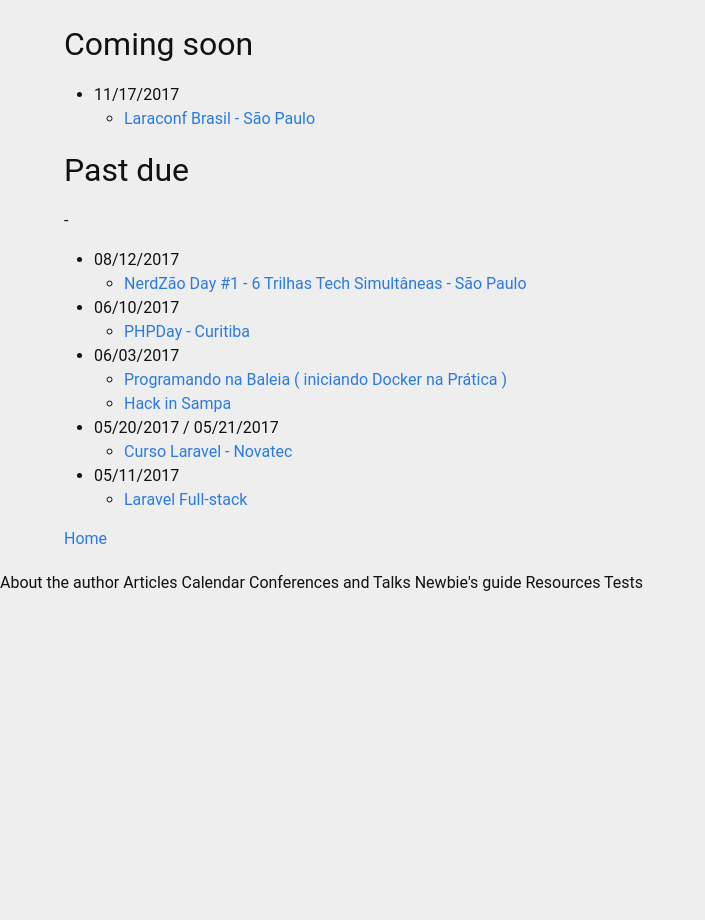
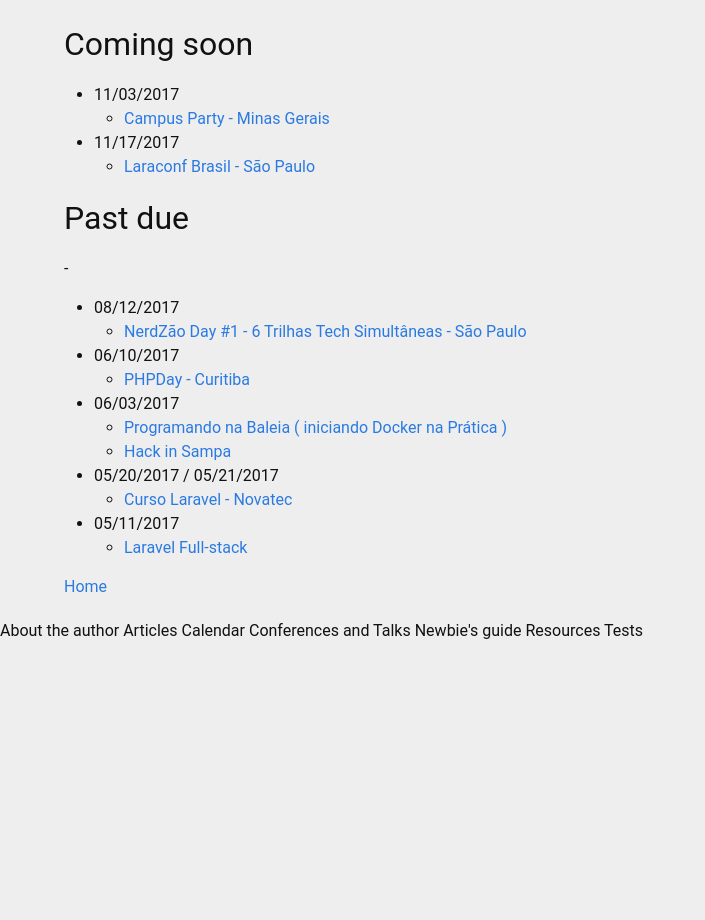
Before and after one commit to tiepdotme/marabesi.com, a Jekyll site: the page built from calendar.md, in a window 1280 px wide. Shown: the whole page, without its empty margins (0-705 px from the left). Built offline with Jekyll 4.4.1, drawn with Linux system fonts in a browser that asks for light colours; comment, search, counter and statistics services are not loaded.

Commit message:
Update calendar.md

```diff
--- a/calendar.md
+++ b/calendar.md
@@ -24,6 +24,9 @@ last_name: Marabesi
 
 # Coming soon
 
+- 11/03/2017
+  - [Campus Party - Minas Gerais](https://campuse.ro/events/campus-party-minas-gerais-2017/workshop/programando-na-baleia-iniciando-docker-na-pratica-cpmg2/)
+
 - 11/17/2017
   - [Laraconf Brasil - São Paulo](http://laraconfbrasil.com.br)
 
```
